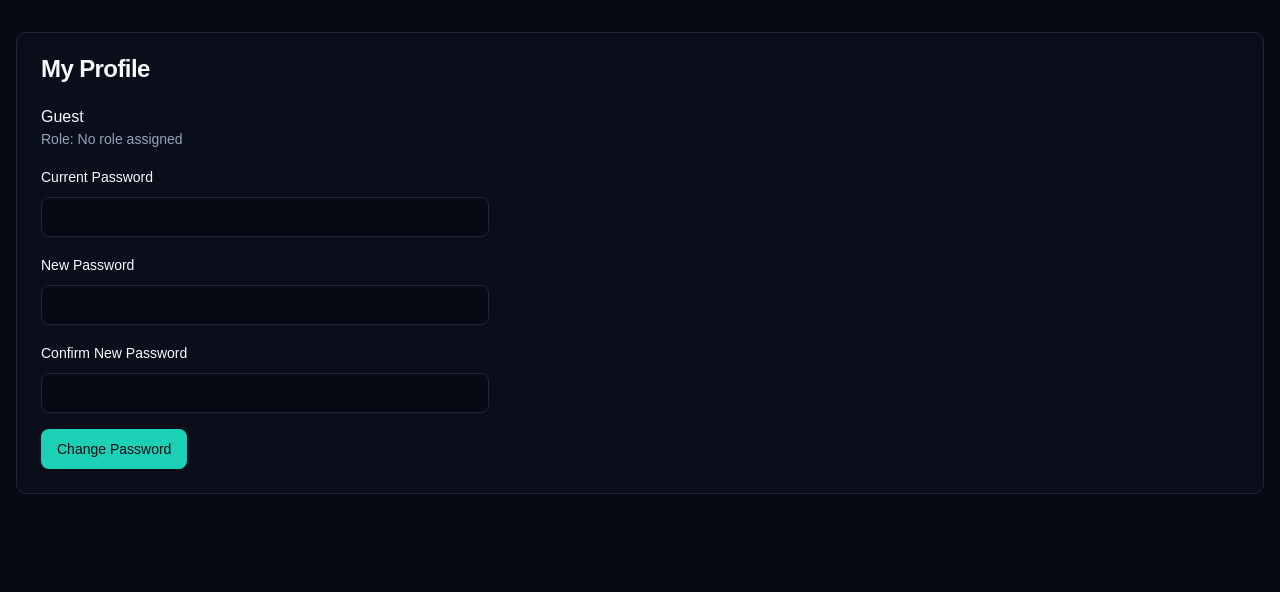
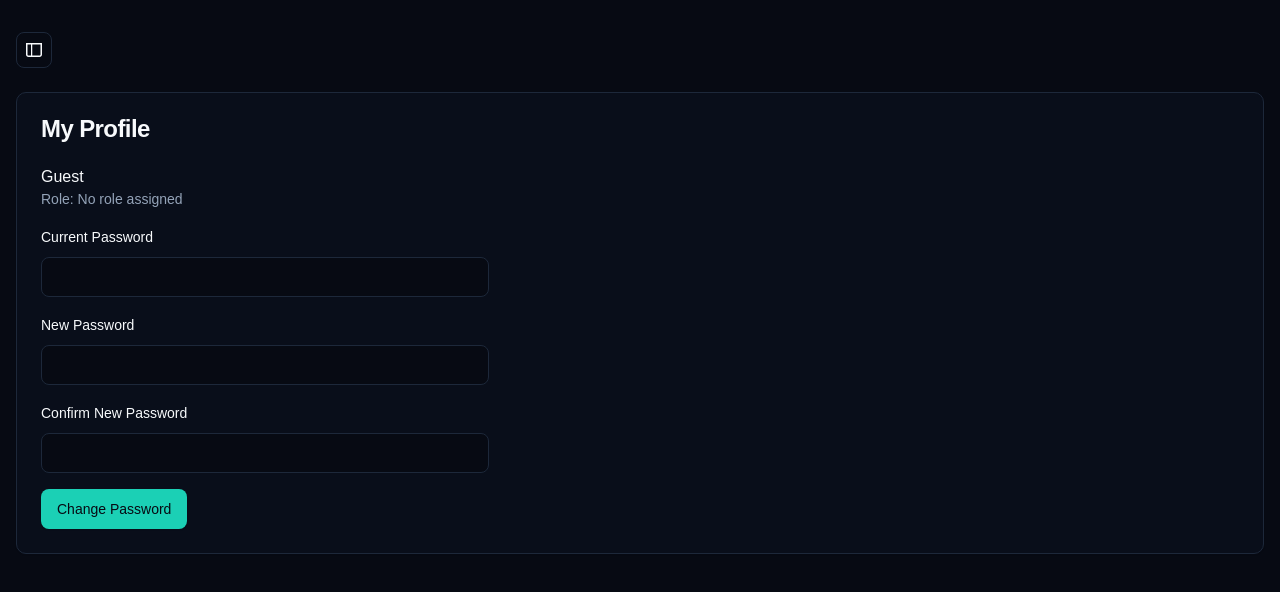
Before and after one commit to bridgeit-global/sanket, a Next.js app: page /modules/profile in a window 1280 px wide. Shown: the top 592 px of the page. Built offline with nearby package versions, Linux system fonts and the light colour scheme; no server answers; the database is empty; sample sign-in values are in the browser's storage; a web font is replaced by a local one; what bcrypt-ts would draw is missing.

Commit message:
Refactor ProfilePage to use ProfileHeader component
- Replaced ModulePageHeader with ProfileHeader in ProfilePage for improved structure.
- Added new ProfileHeader component to encapsulate sidebar toggle functionality, enhancing the profile layout.

```diff
--- a/app/modules/profile/page.tsx
+++ b/app/modules/profile/page.tsx
@@ -1,7 +1,7 @@
 import { auth } from '@/app/(auth)/auth';
 import { redirect } from 'next/navigation';
 import { UserProfile } from '@/components/user-profile';
-import { ModulePageHeader } from '@/components/module-page-header';
+import { ProfileHeader } from '@/components/profile-header';
 
 export default async function ProfilePage() {
   const session = await auth();
@@ -12,6 +12,7 @@ export default async function ProfilePage() {
 
   return (
     <div className="container mx-auto p-4 sm:py-8 max-w-7xl">
+      <ProfileHeader />
       <UserProfile userId={session.user.id} />
     </div>
   );
--- /dev/null
+++ b/components/profile-header.tsx
@@ -0,0 +1,11 @@
+'use client';
+
+import { SidebarToggle } from '@/components/sidebar-toggle';
+
+export function ProfileHeader() {
+  return (
+    <div className="flex items-center gap-3 mb-6">
+      <SidebarToggle />
+    </div>
+  );
+}
```
